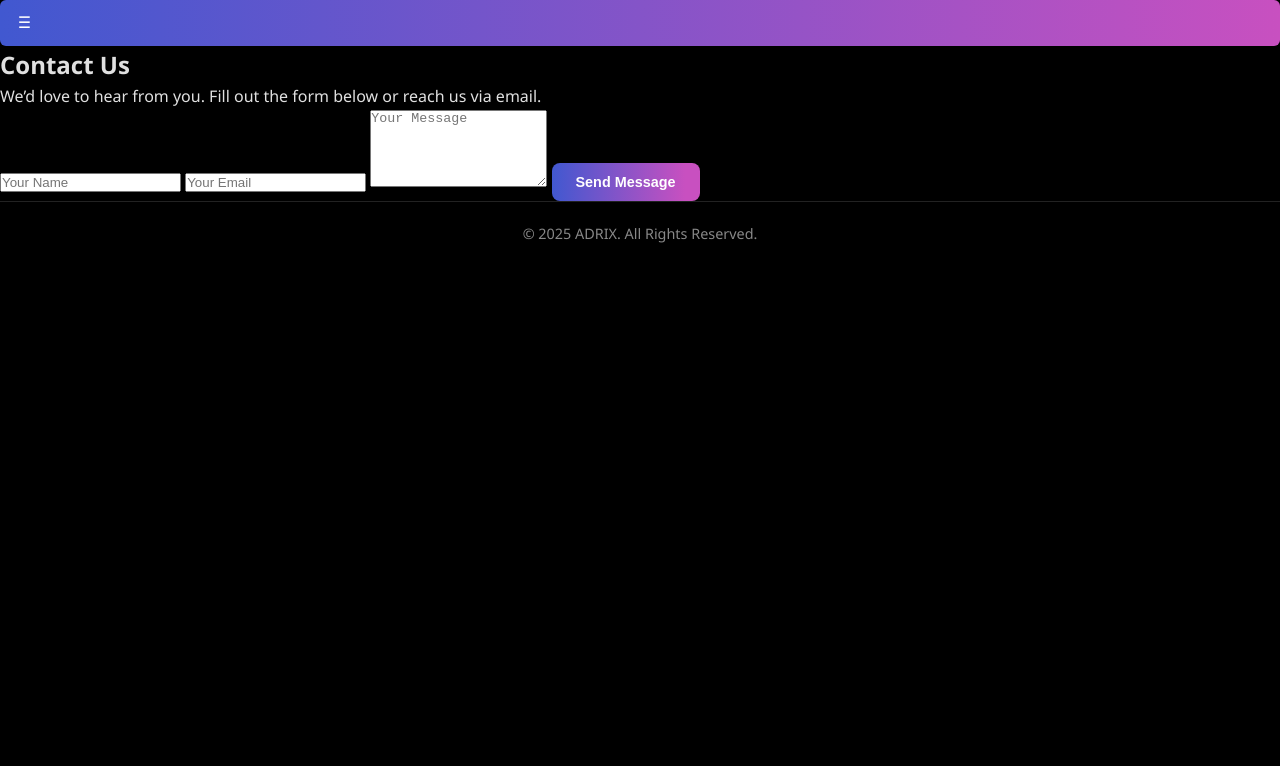
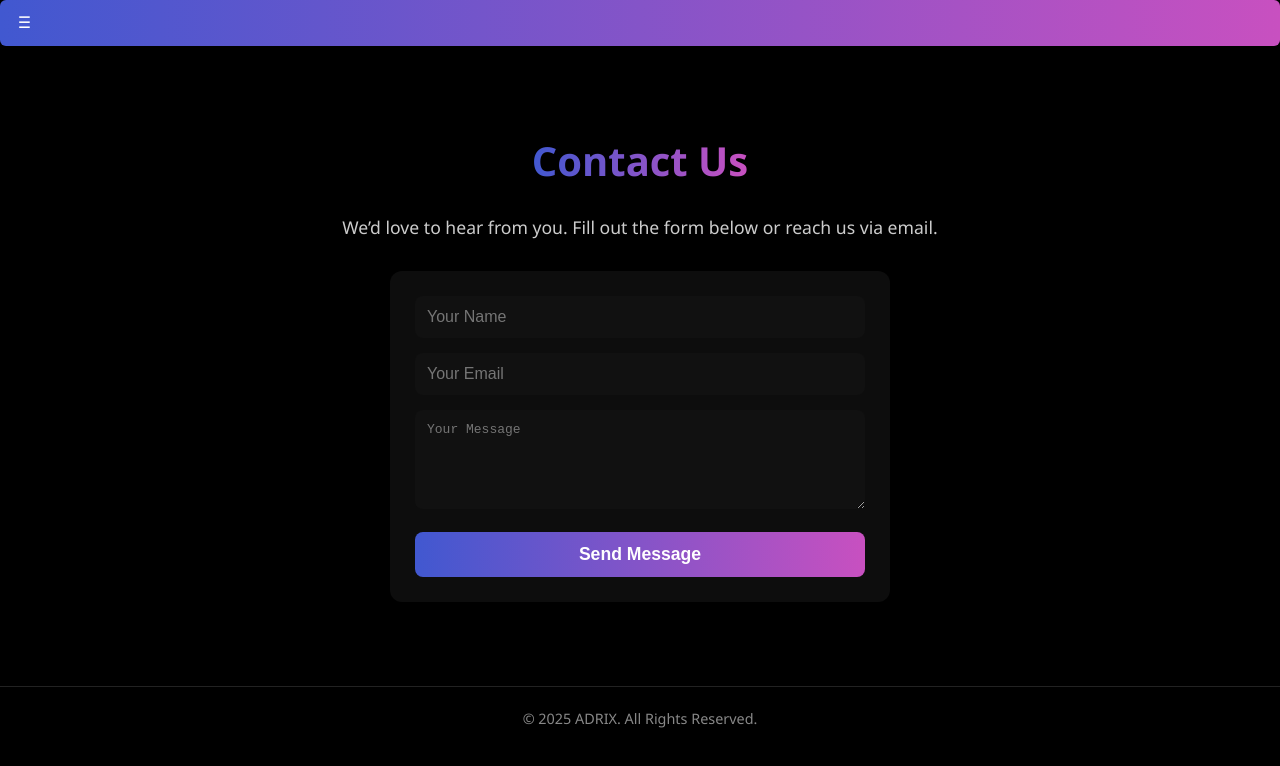
Before and after one commit to aadityasahori/adrix-site, a plain HTML site: page contact.html in a window 1280 px wide. Drawn offline with Linux system fonts and the light colour scheme; a script that the page names is missing.

Commit message:
Update styles.css

```diff
--- a/styles.css
+++ b/styles.css
@@ -507,3 +507,72 @@ footer {
   outline: 3px solid rgba(65,88,208,0.12);
   outline-offset: 2px;
 }
+
+/* Contact Page */
+.contact {
+  min-height: 80vh;
+  display: flex;
+  flex-direction: column;
+  align-items: center;
+  justify-content: center;
+  padding: 60px 20px;
+  text-align: center;
+}
+
+.contact h1 {
+  font-size: 2.5em;
+  background: linear-gradient(90deg, #4158d0, #c850c0);
+  -webkit-background-clip: text;
+  -webkit-text-fill-color: transparent;
+  margin-bottom: 20px;
+}
+
+.contact p {
+  color: #ccc;
+  margin-bottom: 30px;
+  font-size: 1.1em;
+}
+
+.contact-form {
+  width: 100%;
+  max-width: 500px;
+  background: rgba(255, 255, 255, 0.05);
+  backdrop-filter: blur(10px);
+  padding: 25px;
+  border-radius: 12px;
+  box-shadow: 0 0 15px rgba(0,0,0,0.4);
+}
+
+.contact-form input,
+.contact-form textarea {
+  width: 100%;
+  margin-bottom: 15px;
+  padding: 12px;
+  border: none;
+  border-radius: 8px;
+  background: #111;
+  color: #fff;
+  font-size: 1em;
+}
+
+.contact-form input:focus,
+.contact-form textarea:focus {
+  outline: 2px solid #00ff88;
+}
+
+.contact-form button {
+  width: 100%;
+  padding: 12px;
+  border: none;
+  border-radius: 8px;
+  background: linear-gradient(90deg, #4158d0, #c850c0);
+  color: #fff;
+  font-size: 1.1em;
+  cursor: pointer;
+  transition: all 0.3s;
+}
+
+.contact-form button:hover {
+  background: linear-gradient(90deg, #c850c0, #4158d0);
+  transform: translateY(-2px);
+}
```
